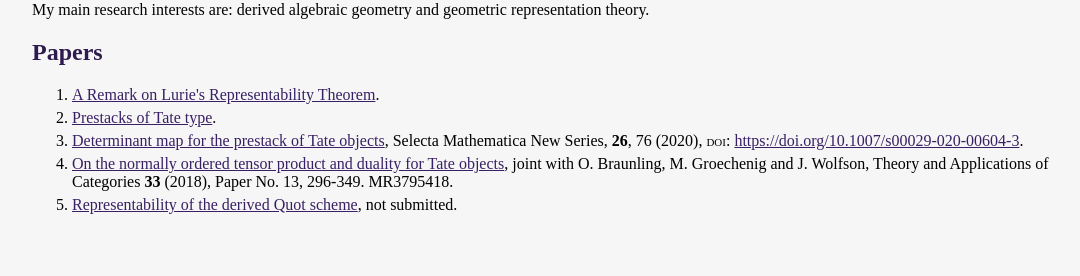
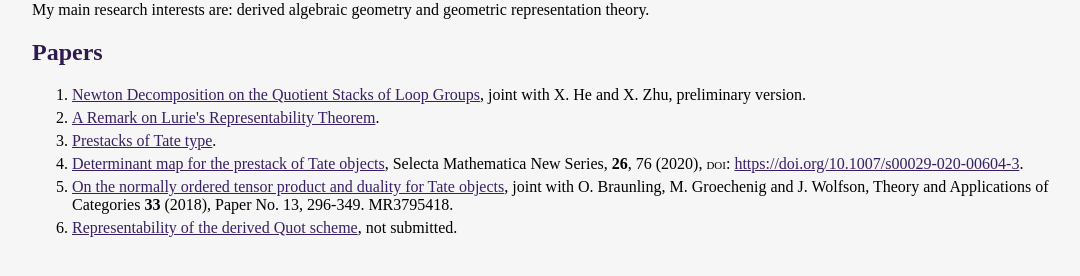
Before and after one commit to AronAH88/AronAH88.github.io, a plain HTML site: page research.html in a window 1280 px wide. Shown: the part 162-438 px from the top of the page, without its empty margins (78-1158 px from the left). Drawn offline with Linux system fonts and the light colour scheme.

Commit message:
affine-cs-v1-posted

```diff
--- a/research.html
+++ b/research.html
@@ -28,6 +28,7 @@ geometry to solve problems in these areas.  -->
 
 <h2>Papers</h2>
 <ol>
+    <li> <a href="papers/affine-cs.pdf">Newton Decomposition on the Quotient Stacks of Loop Groups</a>, joint with X. He and X. Zhu, preliminary version.
     <li> <a href="https://arxiv.org/abs/2212.13572">A Remark on Lurie's Representability Theorem</a>.
     <li> <a href="https://arxiv.org/abs/2010.08095">Prestacks of Tate type</a>.
     <li> <a href="https://arxiv.org/abs/1907.00384">Determinant
```
Also changed, not shown: 2 other files.
